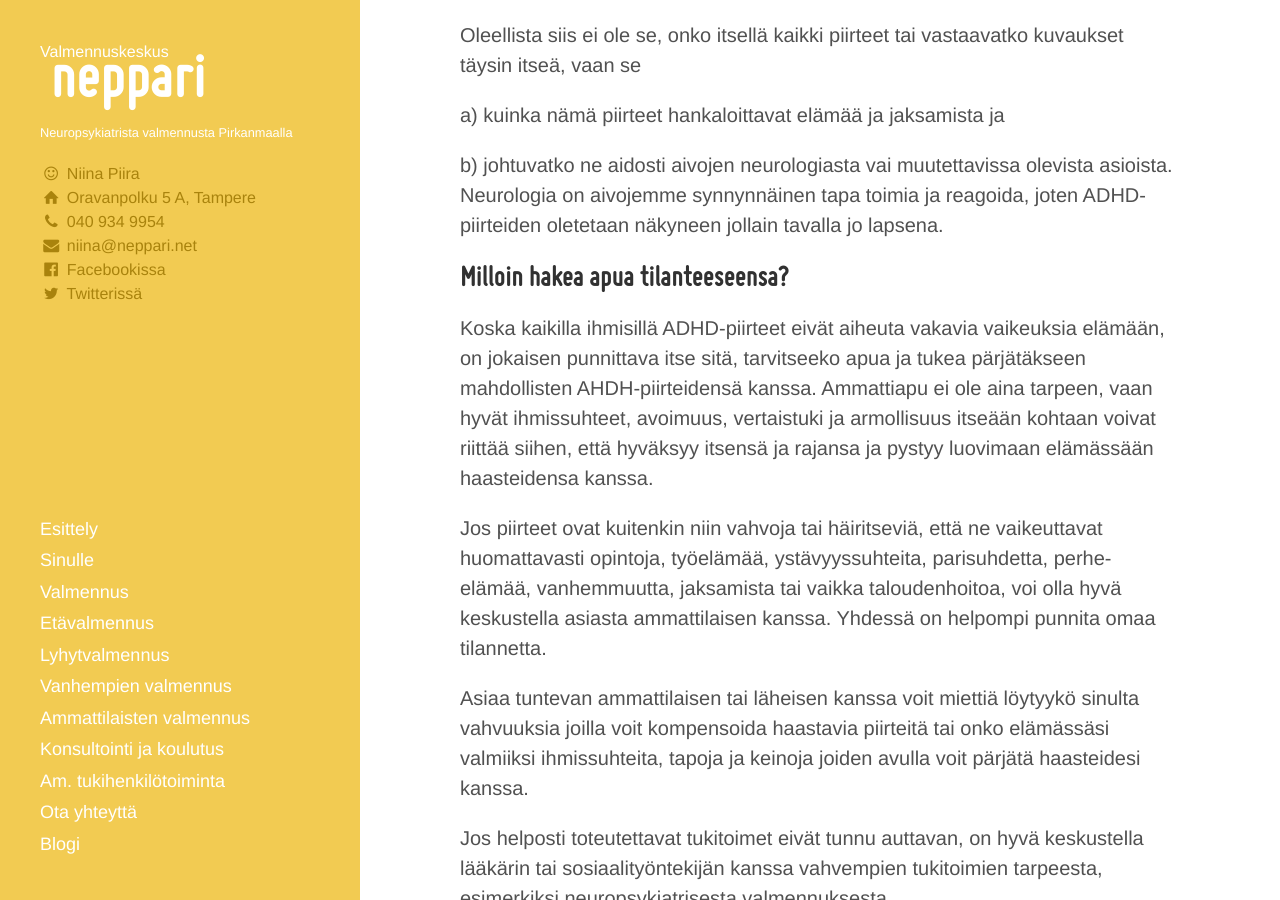
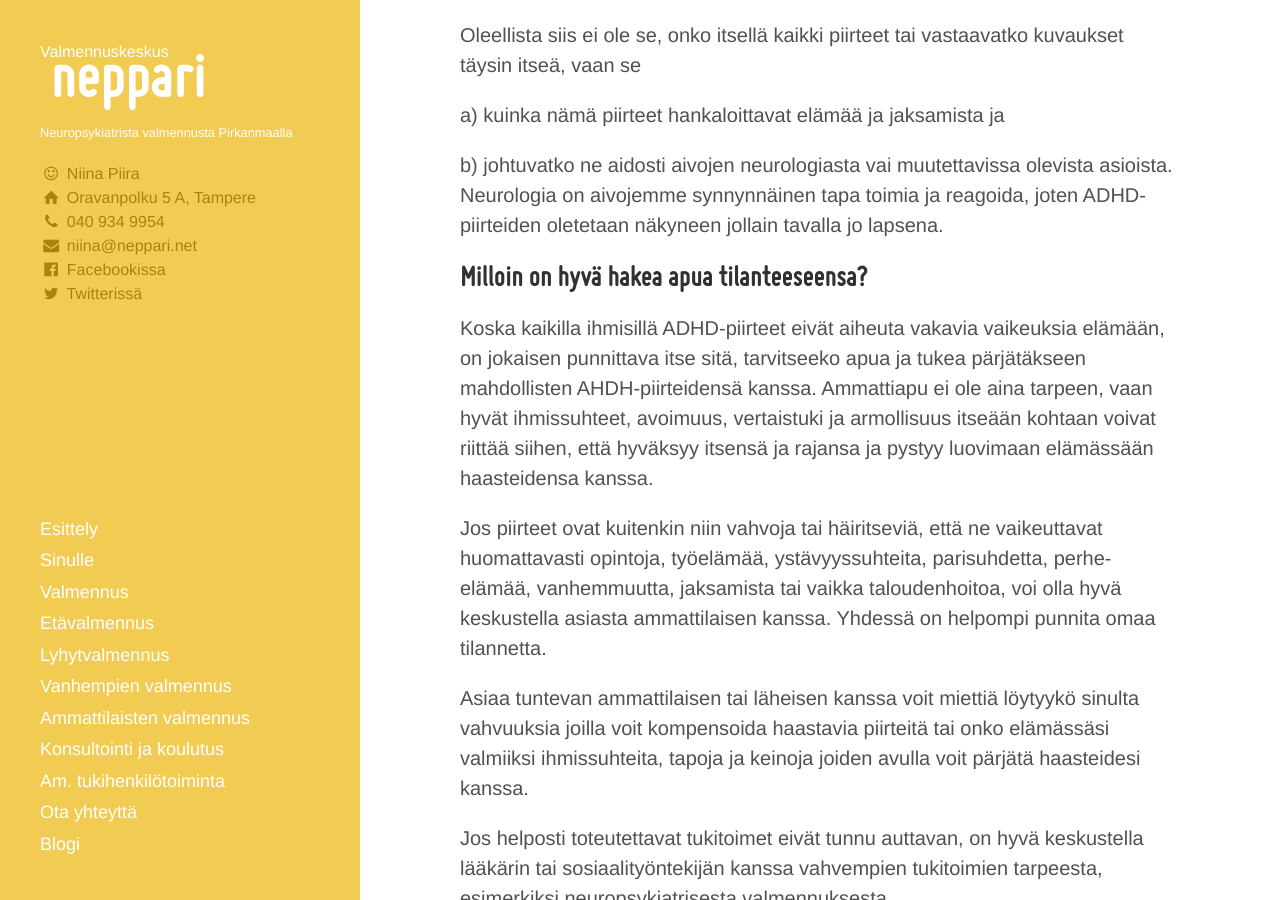
Before and after one commit to niinapiira/neppari.net, a Jekyll site: the page built from pieni-adhd-infopaketti.md, in a window 1280 px wide and 900 px high, scrolled down 1500 px. Built offline with Jekyll 4.4.1, drawn with Linux system fonts in a browser that asks for light colours.

Commit message:
Updated pieni-adhd-infopaketti.md

```diff
--- a/pieni-adhd-infopaketti.md
+++ b/pieni-adhd-infopaketti.md
@@ -49,7 +49,7 @@ a) kuinka nämä piirteet hankaloittavat elämää ja jaksamista ja
 
 b) johtuvatko ne aidosti aivojen neurologiasta vai muutettavissa olevista asioista. Neurologia on aivojemme synnynnäinen tapa toimia ja reagoida, joten ADHD-piirteiden oletetaan näkyneen jollain tavalla jo lapsena.
 
-## Milloin hakea apua tilanteeseensa?
+## Milloin on hyvä hakea apua tilanteeseensa?
 
 Koska kaikilla ihmisillä ADHD-piirteet eivät aiheuta vakavia vaikeuksia elämään, on jokaisen punnittava itse sitä, tarvitseeko apua ja tukea pärjätäkseen mahdollisten AHDH-piirteidensä kanssa.
 Ammattiapu ei ole aina tarpeen, vaan hyvät ihmissuhteet, avoimuus, vertaistuki ja armollisuus itseään kohtaan voivat riittää siihen, että hyväksyy itsensä ja rajansa ja pystyy luovimaan elämässään haasteidensa kanssa.
```
